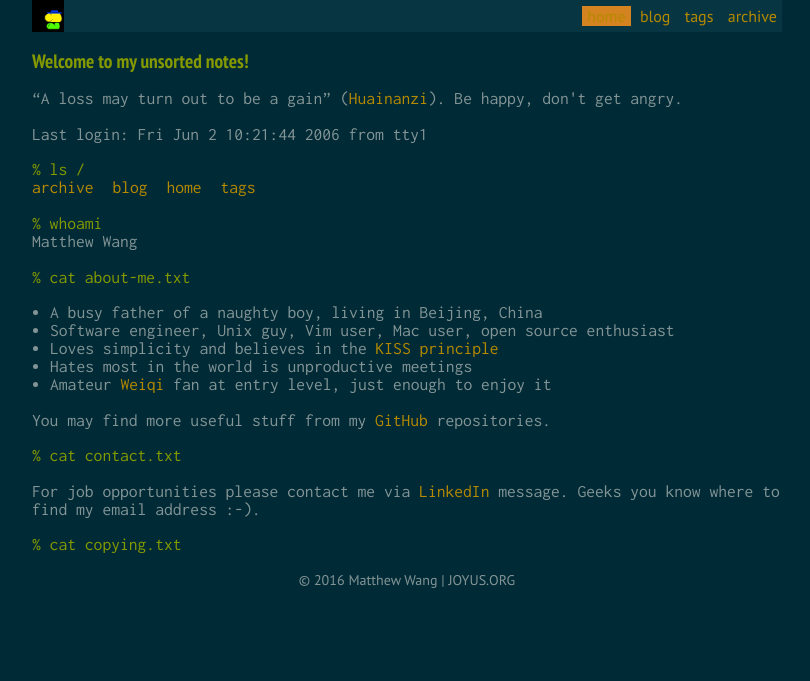
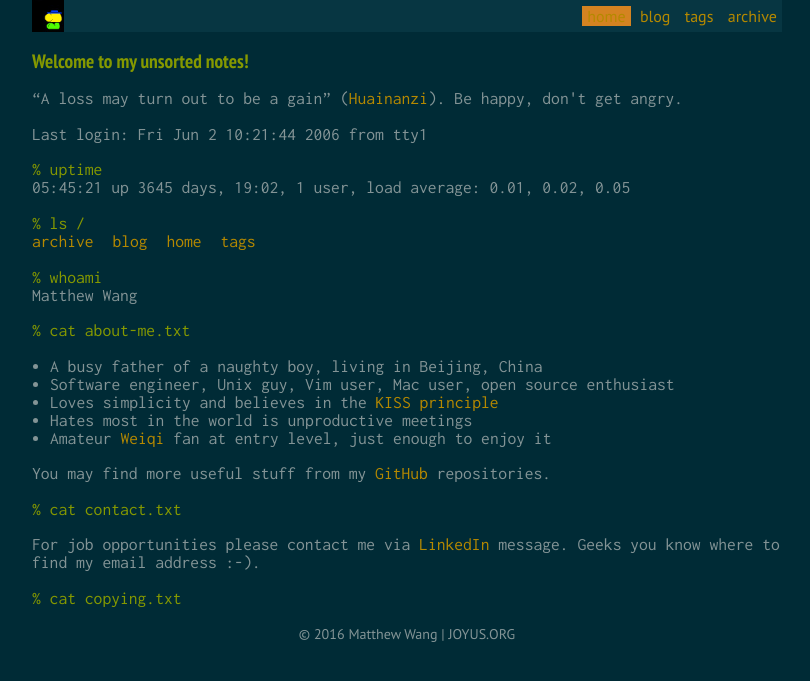
Before and after one commit to ymattw/joyus, a Jekyll site: the page built from index.html, in a window 1280 px wide. Shown: the top 681 px of the page, without its empty margins (233-1043 px from the left). Built offline with Jekyll 4.4.1, drawn with Linux system fonts in a browser that asks for light colours.

Commit message:
Add uptime

```diff
--- a/index.html
+++ b/index.html
@@ -11,7 +11,20 @@ order: 1
 <q>A loss may turn out to be a gain</q> (<a href="https://en.wikipedia.org/wiki/Huainanzi">Huainanzi</a>).
 Be happy, don't get angry.
 
-<p>Last login: Fri Jun  2 10:21:44 2006 from tty1</p>
+{% assign domain_reg_time = "Fri Jun 2 10:21:44 2006" %}
+<p>Last login: {{ domain_reg_time }} from tty1</p>
+
+<p>
+<div class="prompt">% uptime</div>
+{% assign domain_reg_utime = domain_reg_time | date: '%s' %}
+{% assign uptime = site.time | date: '%s' | minus: domain_reg_utime %}
+{% assign uptime_days = uptime | divided_by: 86400 %}
+{% assign uptime_hours = uptime | modulo: 86400 | divided_by: 3600 %}
+{% assign uptime_minutes = uptime | modulo: 3600 | divided_by: 60 %}
+{{ site.time | date: '%T' }} up {{ uptime_days }} days,
+{{ uptime_hours }}:{{ uptime_minutes | prepend: '0' | slice: -3, 2 }},
+1 user, load average: 0.01, 0.02, 0.05
+</p>
 
 <p>
 <div class="prompt">% ls /</div>
```
